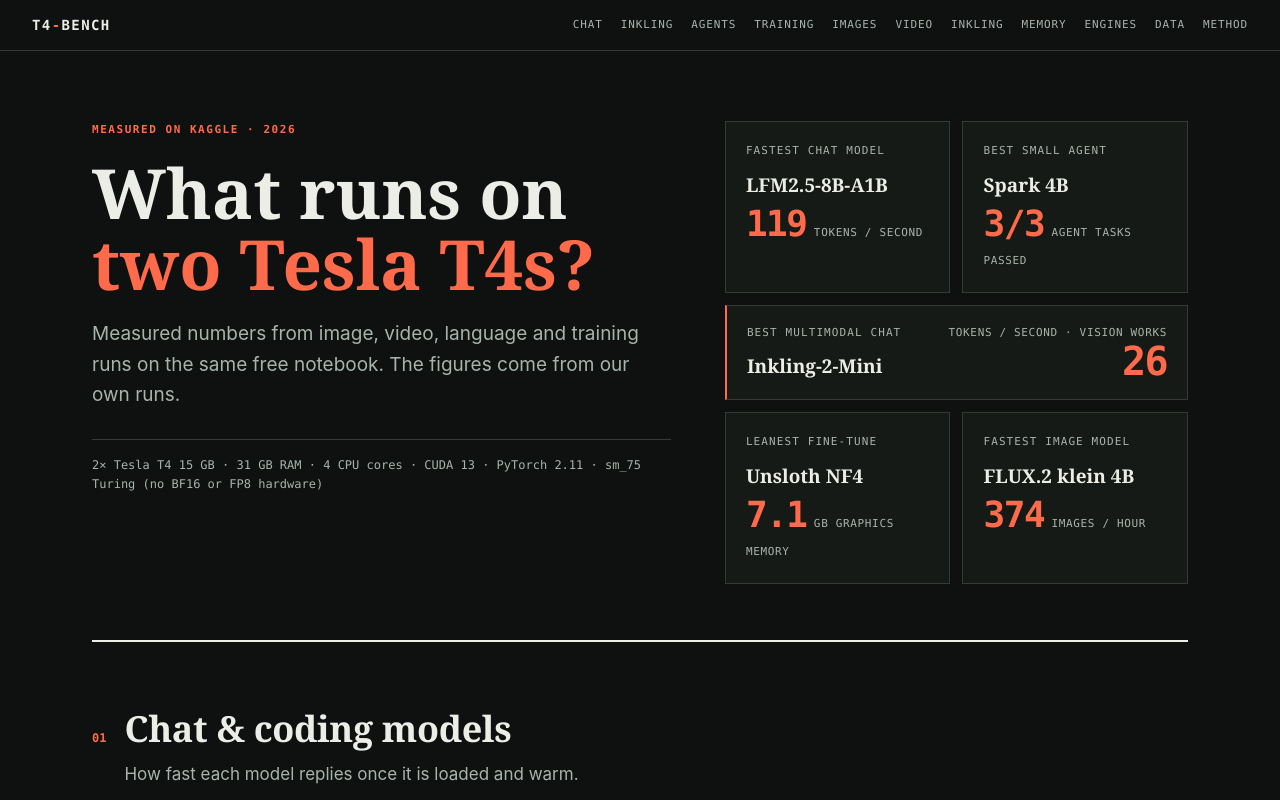
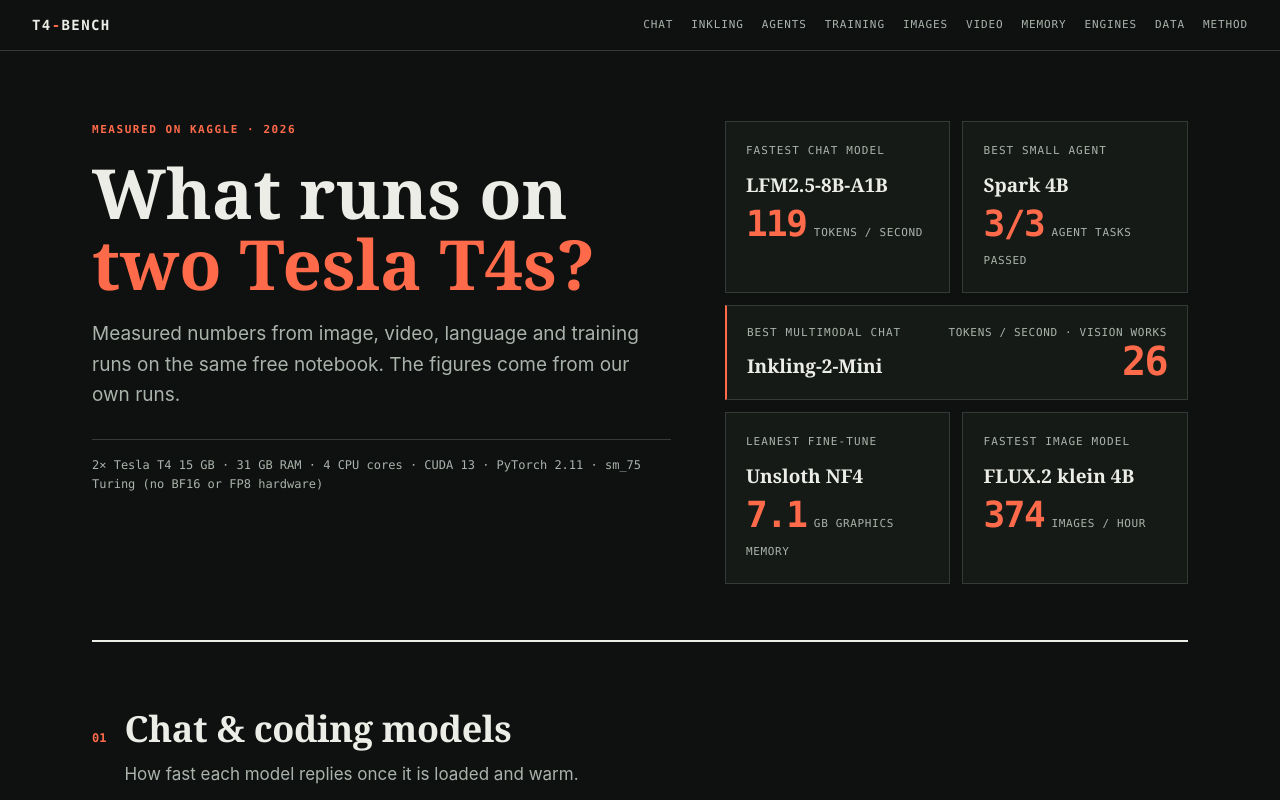
Before and after one commit to instax-dutta/T4-Bench, a plain HTML site: page website/index.html in a window 1280 px wide. Shown: the top 800 px of the page. Drawn offline with Linux system fonts and the light colour scheme.

Commit message:
Remove the duplicate Inkling nav link
The chapter-move edit added the new nav entry after Chat but never
removed the original one placed before Data, leaving two identical
links. Swept the rest of the frontend for the same class of issue:
chapter numbers are a clean 01-09 sequence, no duplicate element
ids, no duplicate meta tags, single h1/canonical/title/script tags,
no orphaned selectors (every app.js selector resolves), and the
benchmarks.html nav is unique.

```diff
--- a/website/index.html
+++ b/website/index.html
@@ -99,7 +99,6 @@
     <a href="#finetune">Training</a>
     <a href="#image">Images</a>
     <a href="#video">Video</a>
-    <a href="#inkling">Inkling</a>
     <a href="#h3">Memory</a>
     <a href="#engines">Engines</a>
     <a href="benchmarks.html">Data</a>
```
Also changed, not shown: website/shots/page-1280x900.webp, website/shots/page-390x844.webp.
